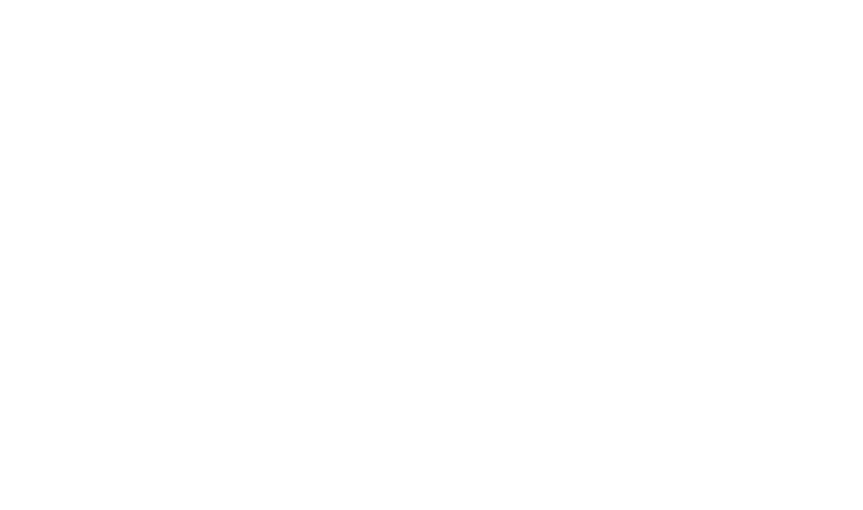
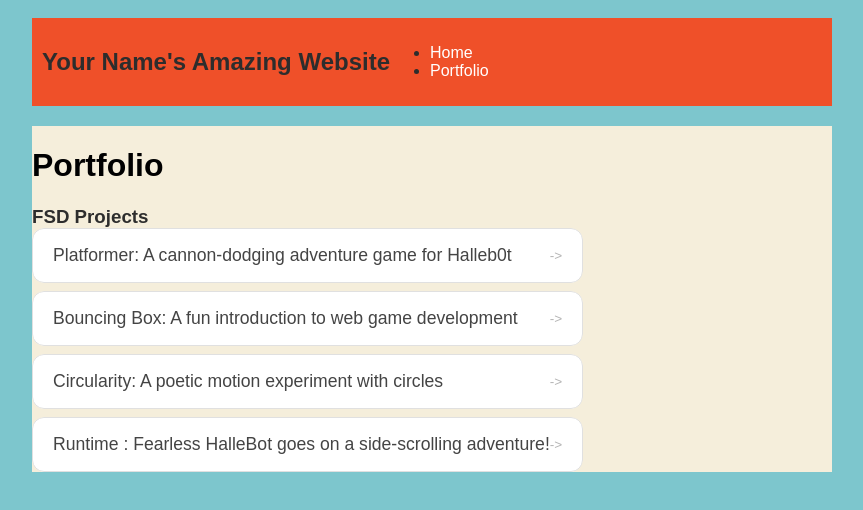
Before and after one commit to WalterDufour/WalterDufour.github.io, a plain HTML site: page portfolio.html in a window 1280 px wide. Shown: the whole page, without its empty margins (208-1071 px from the left). Drawn offline with Linux system fonts and the light colour scheme.

Commit message:
website and portfolio complete

```diff
--- a/portfolio.html
+++ b/portfolio.html
@@ -0,0 +1,44 @@
+<!DOCTYPE html>
+<html>
+  <head>
+     <title>My Awesome Website</title>
+     <link rel="stylesheet" href ="style.css" />
+  </head>
+  <body>
+    <!-- All content goes here -->
+      <div id="all-contents">
+       <nav>
+          <h1>Your Name's Amazing Website</h1>
+          <ul id="nav-ul">
+             <li class="nav-li">
+                <a href="index.html">Home</a>
+                </li>
+                <li class="nav-li">
+                   <a href="portfolio.html">Portfolio</a>
+                </li>
+  </ul>
+       </nav>
+       <main>
+          <div class="content">
+            <h1>Portfolio</h1>
+            <h3>FSD Projects</h3>
+            <ul id="portfolio">
+               <li>
+                  <a href="fsd-projects/platformer/">Platformer: A cannon-dodging adventure game for Halleb0t</a>
+              </li>
+              <li>
+                  <a href="fsd-projects/bouncing-box/">Bouncing Box: A fun introduction to web game development</a>
+              </li>
+              <li>
+                  <a href="fsd-projects/circularity/">Circularity: A poetic motion experiment with circles</a>
+              </li>
+              <li>
+                  <a href="fsd-projects/runtime/">Runtime : Fearless HalleBot goes on a side-scrolling adventure!</a>
+              </li>
+            </ul>
+            <!-- ASD Projects will go here -->
+         </div>
+       </main>
+    </div>
+  </body>
+</html>
--- a/style.css
+++ b/style.css
@@ -1,17 +1,113 @@
-* {
-  box-sizing: border-box;
-}
-
 body {
-  margin: 0;
-  background: #947706;
-  color: #222;
-  font-family: "Helvetica Neue", Arial, sans-serif;
+  background: rgb(125, 198, 205);
+  color: rgb(45, 45, 45);
+  padding: 10px;
+  font-family: Arial, sans-serif;
 }
 
 #all-contents {
-  max-width: 1500px;
-  min-height: 100vh;
+  max-width: 800px;
+  margin: auto;
+}
+/* navigation */
+nav {
+  background: rgb(239, 80, 41);
   margin: 0 auto;
-  padding: 32px 40px;
+  display: flex;
+  padding: 10px;
+  margin-bottom: 20px;
 }
+
+nav-li {
+  display: inline-block;
+  padding: 0 10px;
+}
+
+a {
+  text-decoration: none;
+  color: #fff;
+}
+
+/* main container area beneath menu */
+main {
+  background: rgb(245, 238, 219);
+  display: flex;
+  margin-top: 20px;
+}
+
+.sidebar {
+  margin-right: 25px;
+  padding: 15px;
+}
+
+.sidebar-img {
+  width: 200px;
+}
+
+/* interest section styles */
+#interests {
+  border: 4px silver ridge;
+  padding: 8px;
+  margin-top: 20px;
+}
+
+h2,
+h3 {
+  margin: 0px;
+}
+
+/* Portfolio styles */
+.content h1 {
+  color: black;
+}
+
+#portfolio {
+  list-style: none;
+  margin: 0;
+  padding: 0;
+  width: 100%;
+  display: flex;
+  flex-direction: column;
+  gap: 8px;
+}
+
+#portfolio li {
+  border-radius: 12px;
+  overflow: hidden;
+}
+
+#portfolio a {
+  display: flex;
+  justify-content: space-between;
+  align-items: center;
+  text-decoration: none;
+  color: #444;
+  padding: 16px 20px;
+  font-size: 1.1rem;
+  font-weight: 500;
+  background: #fff;
+  border: 1px solid #e0e0e0;
+  border-radius: 12px;
+  transition:
+    background 0.25s ease,
+    color 0.25s ease,
+    transform 0.25s ease;
+}
+
+#portfolio a:hover {
+  background: #000;
+  color: #fff;
+  transform: translateX(4px);
+}
+
+#portfolio a::after {
+  content: "->";
+  font-size: 0.85rem;
+  opacity: 0.4;
+  transition: opacity 0.25s ease;
+  white-space: nowrap;
+}
+
+#portfolio a:hover::after {
+  opacity: 1;
+}
```
Also changed, not shown: index.html (+42 -14 lines).
